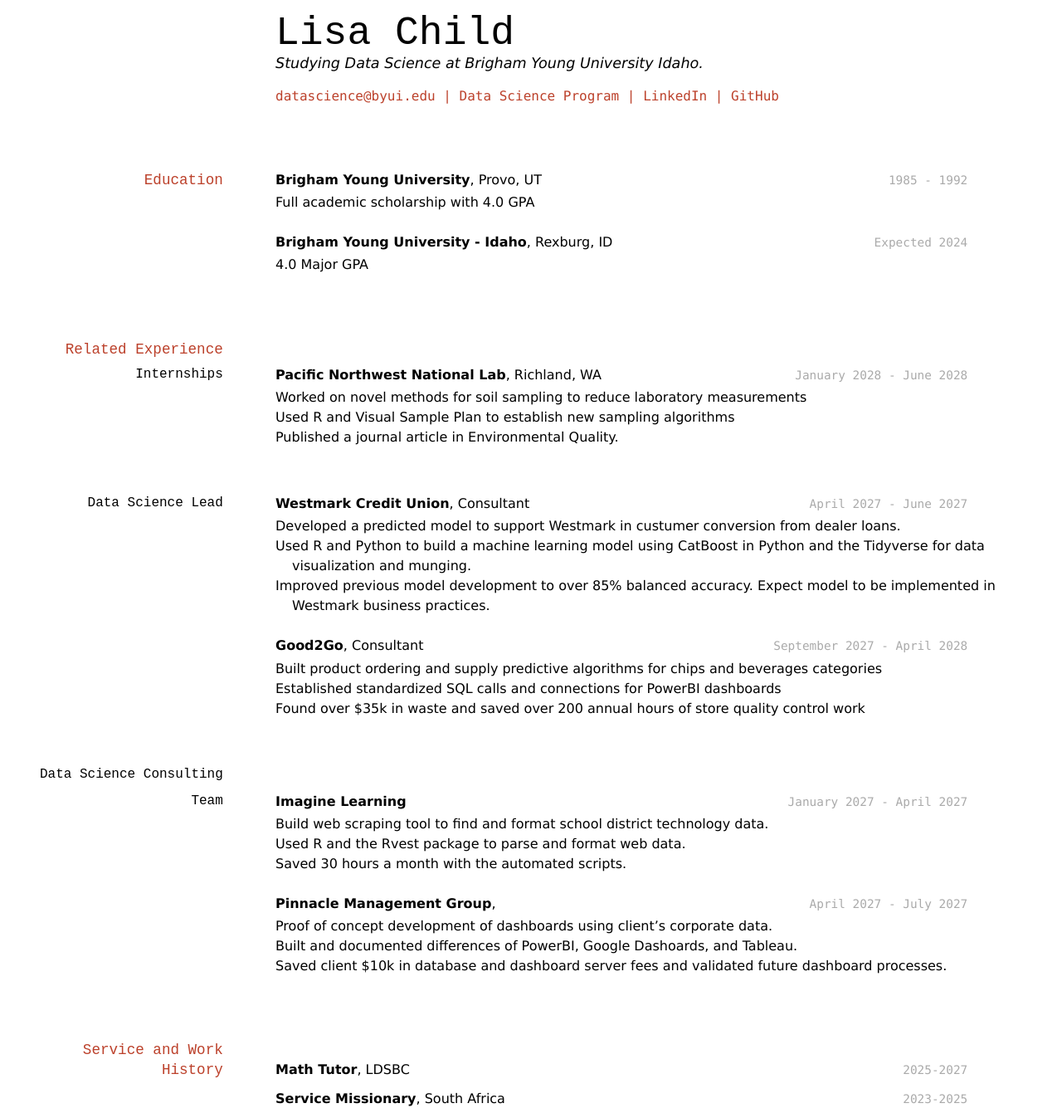
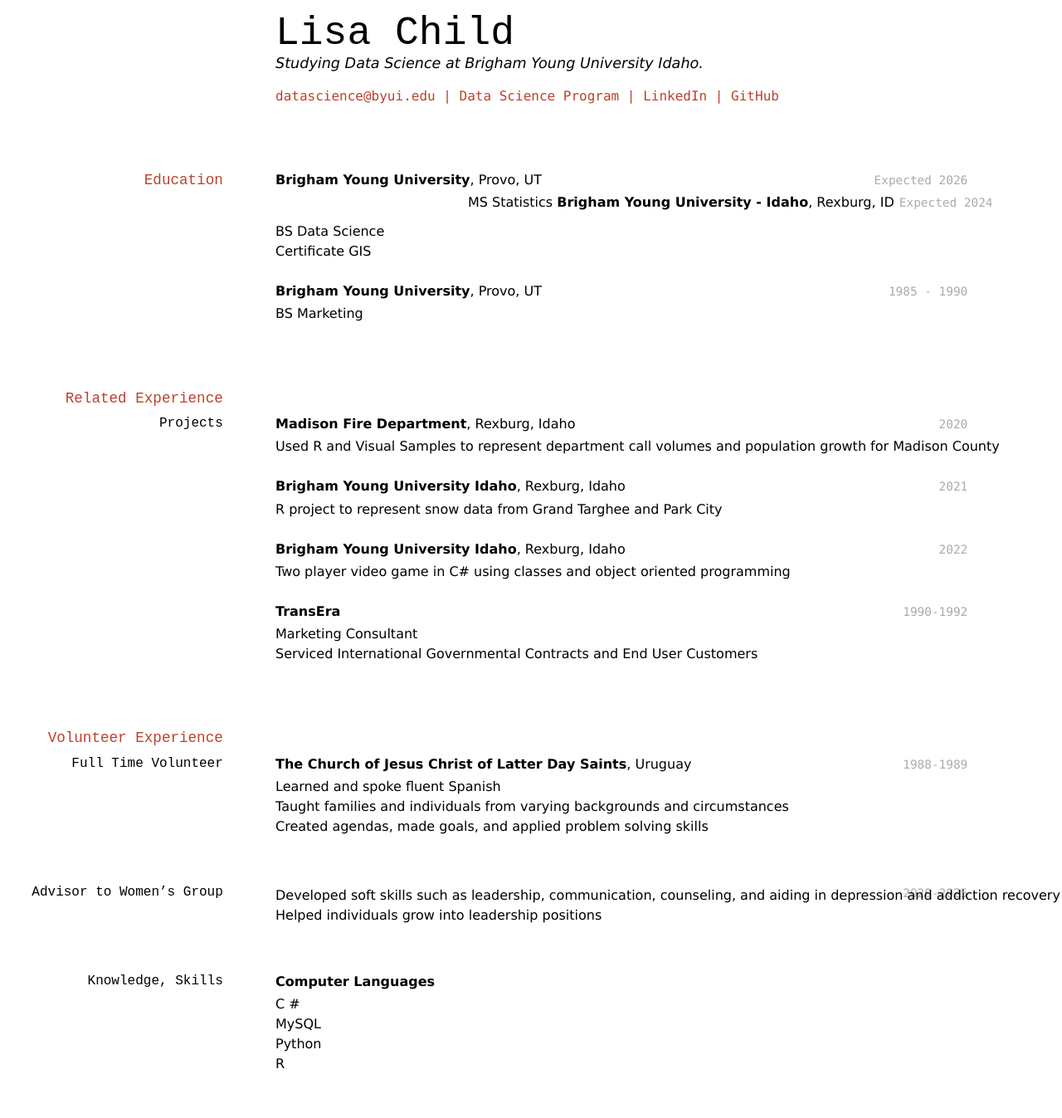
Before and after one commit to noeliap101/childl_resume, a Jekyll site: the page built from docs/index.md, in a window 1280 px wide. Shown: the whole page at 83% size. Built offline with Jekyll 4.4.1, drawn with Linux system fonts in a browser that asks for light colours; after the commit the page ends 1318 px from its top, so only the background shows below that.

Commit message:
first draft resume

```diff
--- a/docs/index.md
+++ b/docs/index.md
@@ -8,78 +8,79 @@ Studying Data Science at Brigham Young University Idaho.
 <div id="webaddress">
 <a href="datascience@byui.edu">datascience@byui.edu</a>
 | <a href="https://byuidatascience.github.io/development.html">Data Science Program</a>
-| <a href="https://www.linkedin.com/groups/13537407/">LinkedIn</a>
-| <a href="https://github.com/byuids-resumes">GitHub</a>
+| <a href="https://www.linkedin.com/in/lisa-child-5a523022b/">LinkedIn</a>
+| <a href="https://github.com/ChildL">GitHub</a>
 </div>
 
 <!-- https://www.monique.tech/the-art-of-markdown -->
 
 ## Education
 
-`1985 - 1992`
+`Expected 2026`
 __Brigham Young University__, Provo, UT
 
-- Full academic scholarship with 4.0 GPA
-
+- MS Statistics
 `Expected 2024`
 __Brigham Young University - Idaho__, Rexburg, ID
 
-- 4.0 Major GPA
+- BS Data Science
+- Certificate GIS
 
+`1985 - 1990`
+__Brigham Young University__, Provo, UT
+
+- BS Marketing
 
 ## Related Experience
 
-### Internships
+### Projects
 
-`January 2028 - June 2028`
-__Pacific Northwest National Lab__, Richland, WA
+`2020`
+__Madison Fire Department__, Rexburg, Idaho
 
-- Worked on novel methods for soil sampling to reduce laboratory measurements
-- Used R and Visual Sample Plan to establish new sampling algorithms
-- Published a journal article in Environmental Quality.
+- Used R and Visual Samples to represent department call volumes and population growth for Madison County
 
-### Data Science Lead
+`2021`
+__Brigham Young University Idaho__, Rexburg, Idaho
 
-`April 2027 - June 2027`
-__Westmark Credit Union__, Consultant
+- R project to represent snow data from Grand Targhee and Park City
 
-- Developed a predicted model to support Westmark in custumer conversion from dealer loans.
-- Used R and Python to build a machine learning model using CatBoost in Python and the Tidyverse for data visualization and munging.
-- Improved previous model development to over 85% balanced accuracy. Expect model to be implemented in Westmark business practices.
+`2022`
+__Brigham Young University Idaho__, Rexburg, Idaho
 
-`September 2027 - April 2028`
-__Good2Go__, Consultant
+- Two player video game in C# using classes and object oriented programming
 
-- Built product ordering and supply predictive algorithms for chips and beverages categories
-- Established standardized SQL calls and connections for PowerBI dashboards
-- Found over $35k in waste and saved over 200 annual hours of store quality control work
+`1990-1992`
+__TransEra__
 
-### Data Science Consulting Team
+- Marketing Consultant
+- Serviced International Governmental Contracts and End User Customers
 
-`January 2027 - April 2027`
-__Imagine Learning__
+## Volunteer Experience
 
-- Build web scraping tool to find and format school district technology data.
-- Used R and the Rvest package to parse and format web data.
-- Saved 30 hours a month with the automated scripts.
+### Full Time Volunteer
 
-`April 2027 - July 2027`
-__Pinnacle Management Group__,
+`1988-1989`
+__The Church of Jesus Christ of Latter Day Saints__, Uruguay
 
-- Proof of concept development of dashboards using client's corporate data.
-- Built and documented differences of PowerBI, Google Dashoards, and Tableau.
-- Saved client $10k in database and dashboard server fees and validated future dashboard processes.
+- Learned and spoke fluent Spanish
+- Taught families and individuals from varying backgrounds and circumstances
+- Created agendas, made goals, and applied problem solving skills
+
+### Advisor to Women's Group
+`2020-2025`
+- Developed soft skills such as leadership, communication, counseling, and aiding in depression and addiction recovery
+ - Helped individuals grow into leadership positions
 
 
-## Service and Work History
+### Knowledge, Skills
 
-`2025-2027`
-__Math Tutor__, LDSBC
+__Computer Languages__
 
-
-`2023-2025`
-__Service Missionary__, South Africa
-
+- C #
+- MySQL
+- Python
+- R
 
 
 <!-- ### Footer
```
